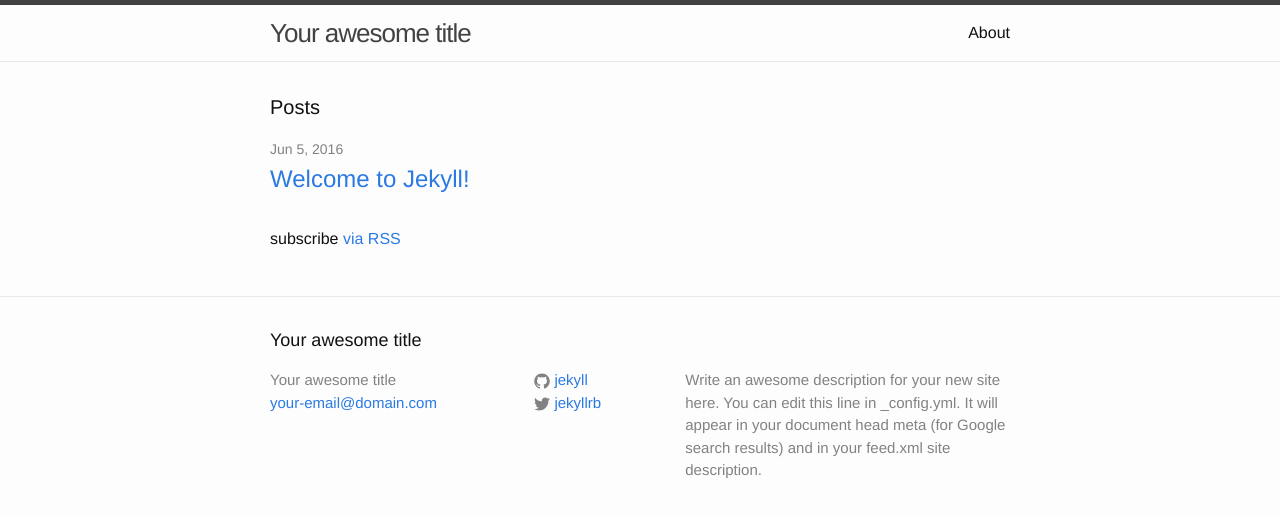
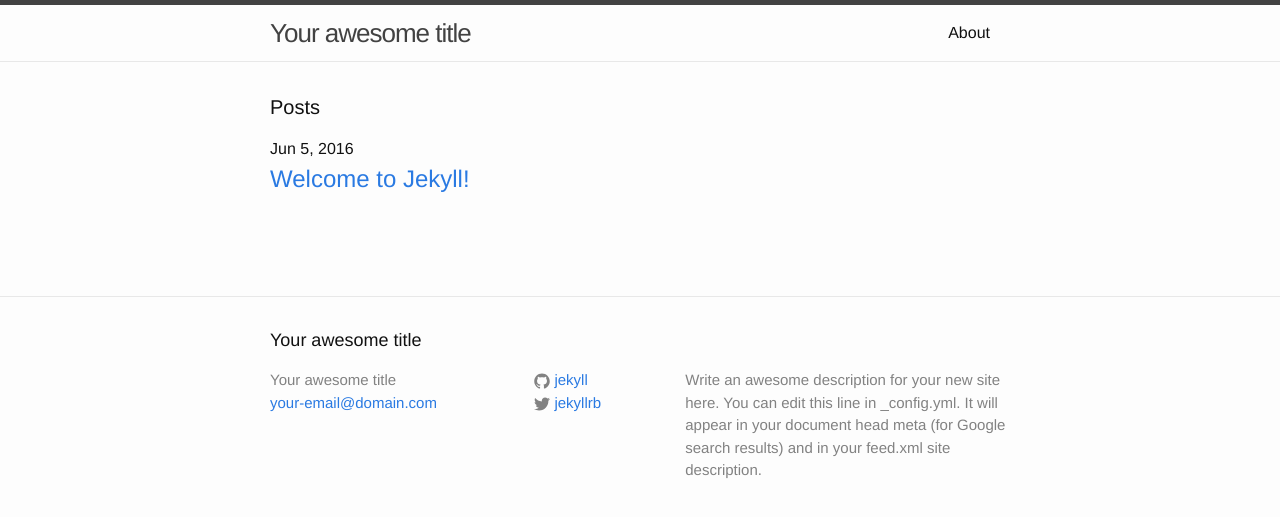
Before and after one commit to petrickow/petrickow.github.io, a Jekyll site: the page built from index.html, in a window 1280 px wide. Shown: the top 517 px of the page. Built offline with Jekyll 4.4.1, drawn with Linux system fonts in a browser that asks for light colours.

Commit message:
Update from Forestry.io - index.html

```diff
--- a/index.html
+++ b/index.html
@@ -1,7 +1,7 @@
 ---
+title: ''
 layout: default
 ---
-
 <div class="home">
 
   <h1 class="page-heading">Posts</h1>
@@ -9,7 +9,7 @@
   <ul class="post-list">
     {% for post in site.posts %}
       <li>
-        <span class="post-meta">{{ post.date | date: "%b %-d, %Y" }}</span>
+        {{ post.date | date: "%b %-d, %Y" }}
 
         <h2>
           <a class="post-link" href="{{ post.url | prepend: site.baseurl }}">{{ post.title }}</a>
@@ -18,6 +18,6 @@
     {% endfor %}
   </ul>
 
-  <p class="rss-subscribe">subscribe <a href="{{ "/feed.xml" | prepend: site.baseurl }}">via RSS</a></p>
+  <p class="rss-subscribe"><br></p>
 
 </div>
```
